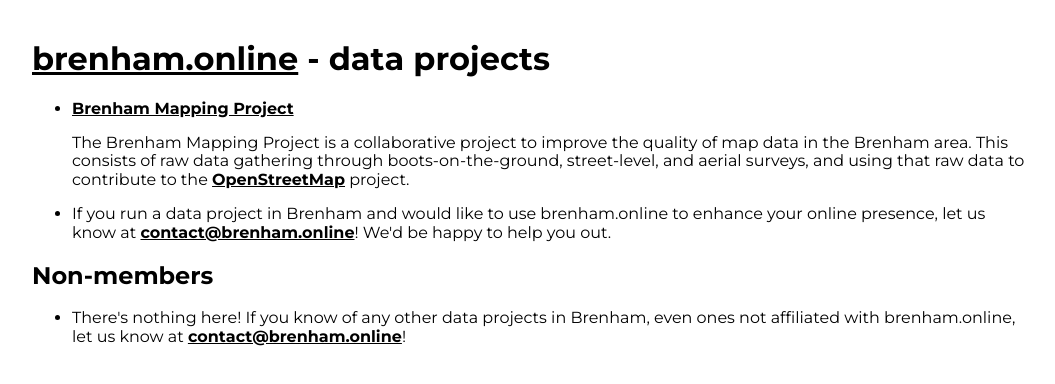
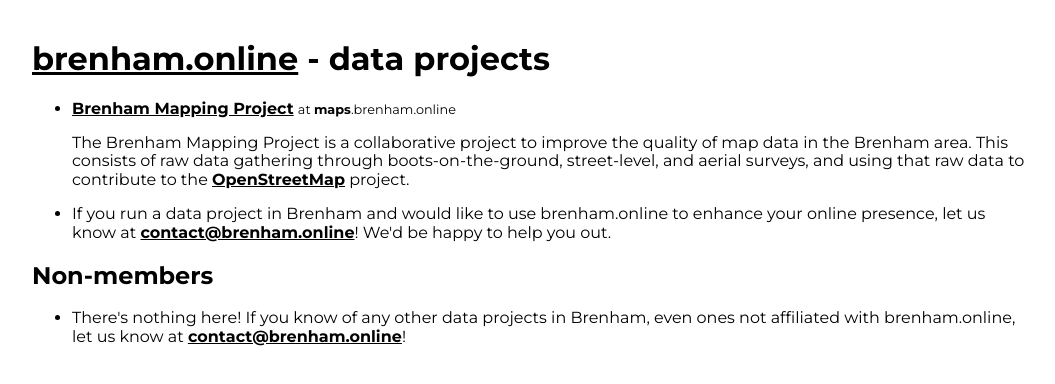
Before and after one commit to brenham-online/website, a website: page data.html in a window 1280 px wide. Shown: the whole page, without its empty margins (108-1163 px from the left). Drawn offline with Linux system fonts and the light colour scheme.

Commit message:
Add subdomain hint

```diff
--- a/data.html
+++ b/data.html
@@ -14,7 +14,10 @@
       <h1><a href="index.html">brenham.online</a> - data projects</h1>
       <ul>
         <li>
-          <a href="https://maps.brenham.online">Brenham Mapping Project</a>
+          <p>
+            <a href="https://maps.brenham.online">Brenham Mapping Project</a>
+            <small>at <strong>maps</strong>.brenham.online</small>
+          </p>
           <p>
             The Brenham Mapping Project is a collaborative project to improve
             the quality of map data in the Brenham area. This consists of raw
```
